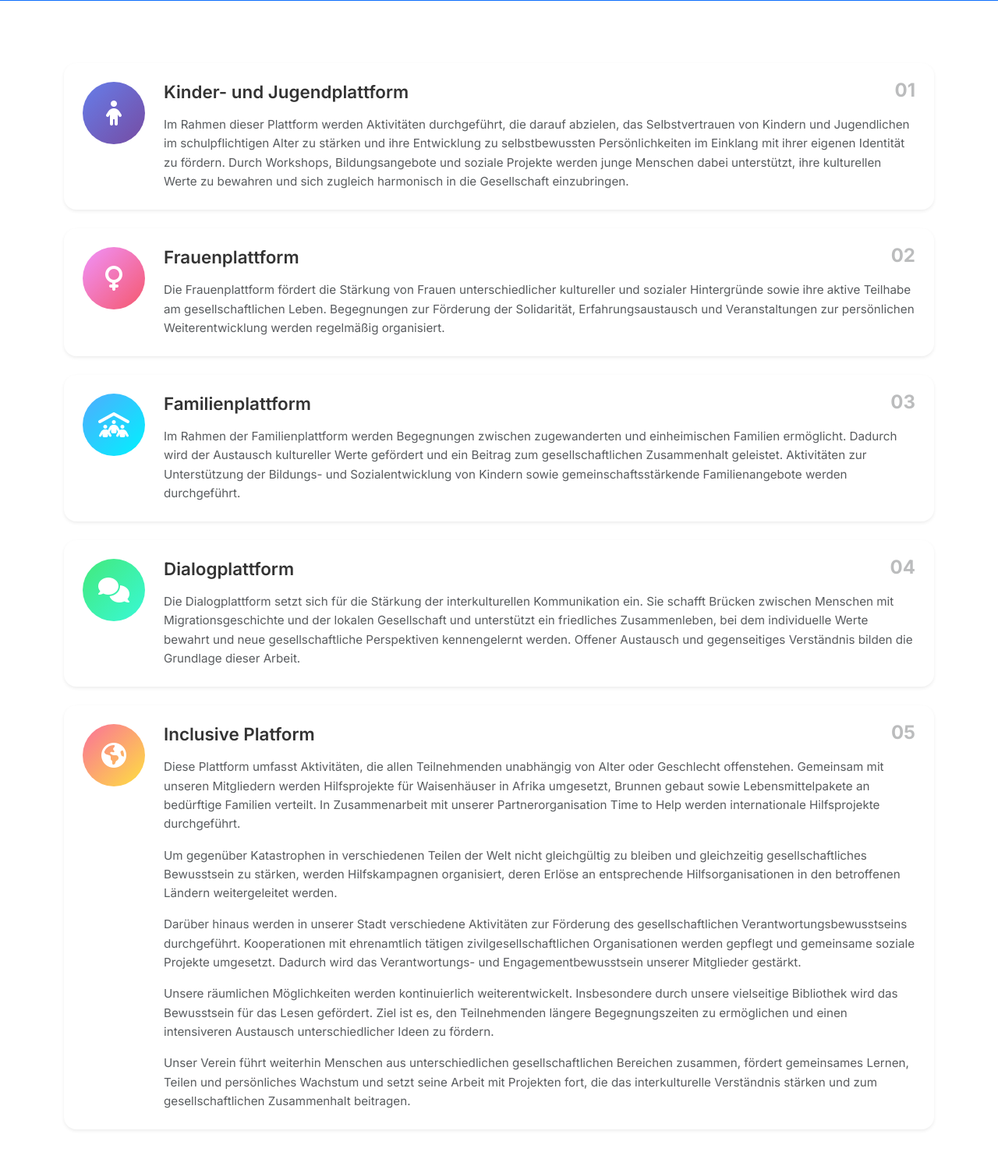
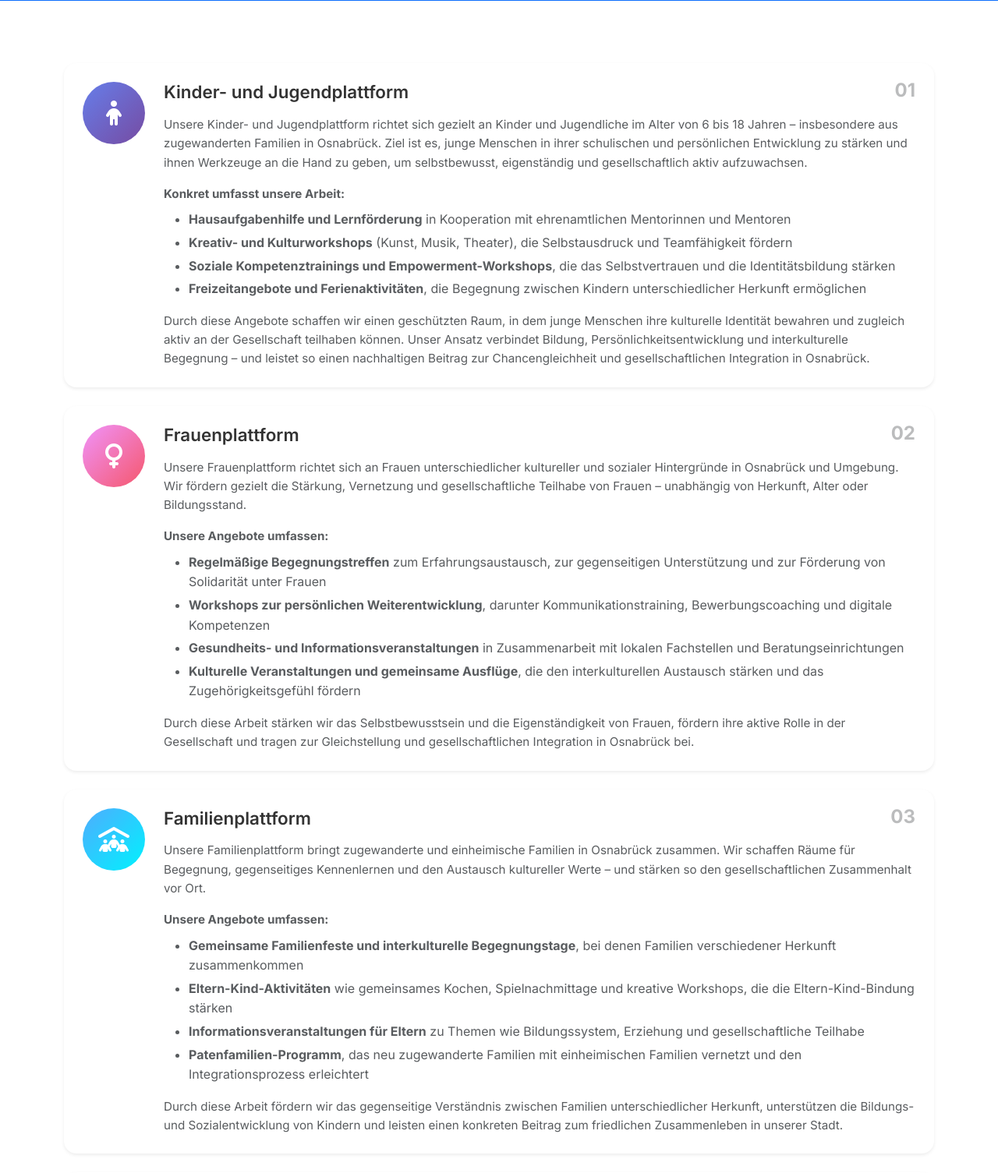
Before and after one commit to InalHakan/lesezirkel_osnabrueck, a Django app: page /plattformen/ in a window 1280 px wide. Shown: the part 302-1807 px from the top of the page at 78% size. Run offline with Django 5.2, Linux system fonts and the light colour scheme.

Commit message:
fix: Update Impressum and platforms.html with accurate information and enhanced descriptions

```diff
--- a/templates/main/platforms.html
+++ b/templates/main/platforms.html
@@ -85,8 +85,18 @@
                     </div>
                     <div>
                         <h3 class="platform-title mb-3">Kinder- und Jugendplattform</h3>
+                        <p class="card-text text-muted mb-3">
+                            Unsere Kinder- und Jugendplattform richtet sich gezielt an Kinder und Jugendliche im Alter von 6 bis 18 Jahren – insbesondere aus zugewanderten Familien in Osnabrück. Ziel ist es, junge Menschen in ihrer schulischen und persönlichen Entwicklung zu stärken und ihnen Werkzeuge an die Hand zu geben, um selbstbewusst, eigenständig und gesellschaftlich aktiv aufzuwachsen.
+                        </p>
+                        <p class="card-text text-muted mb-2"><strong>Konkret umfasst unsere Arbeit:</strong></p>
+                        <ul class="text-muted mb-3">
+                            <li class="mb-1"><strong>Hausaufgabenhilfe und Lernförderung</strong> in Kooperation mit ehrenamtlichen Mentorinnen und Mentoren</li>
+                            <li class="mb-1"><strong>Kreativ- und Kulturworkshops</strong> (Kunst, Musik, Theater), die Selbstausdruck und Teamfähigkeit fördern</li>
+                            <li class="mb-1"><strong>Soziale Kompetenztrainings und Empowerment-Workshops</strong>, die das Selbstvertrauen und die Identitätsbildung stärken</li>
+                            <li class="mb-1"><strong>Freizeitangebote und Ferienaktivitäten</strong>, die Begegnung zwischen Kindern unterschiedlicher Herkunft ermöglichen</li>
+                        </ul>
                         <p class="card-text text-muted">
-                            Im Rahmen dieser Plattform werden Aktivitäten durchgeführt, die darauf abzielen, das Selbstvertrauen von Kindern und Jugendlichen im schulpflichtigen Alter zu stärken und ihre Entwicklung zu selbstbewussten Persönlichkeiten im Einklang mit ihrer eigenen Identität zu fördern. Durch Workshops, Bildungsangebote und soziale Projekte werden junge Menschen dabei unterstützt, ihre kulturellen Werte zu bewahren und sich zugleich harmonisch in die Gesellschaft einzubringen.
+                            Durch diese Angebote schaffen wir einen geschützten Raum, in dem junge Menschen ihre kulturelle Identität bewahren und zugleich aktiv an der Gesellschaft teilhaben können. Unser Ansatz verbindet Bildung, Persönlichkeitsentwicklung und interkulturelle Begegnung – und leistet so einen nachhaltigen Beitrag zur Chancengleichheit und gesellschaftlichen Integration in Osnabrück.
                         </p>
                     </div>
                 </div>
@@ -103,8 +113,18 @@
                     </div>
                     <div>
                         <h3 class="platform-title mb-3">Frauenplattform</h3>
+                        <p class="card-text text-muted mb-3">
+                            Unsere Frauenplattform richtet sich an Frauen unterschiedlicher kultureller und sozialer Hintergründe in Osnabrück und Umgebung. Wir fördern gezielt die Stärkung, Vernetzung und gesellschaftliche Teilhabe von Frauen – unabhängig von Herkunft, Alter oder Bildungsstand.
+                        </p>
+                        <p class="card-text text-muted mb-2"><strong>Unsere Angebote umfassen:</strong></p>
+                        <ul class="text-muted mb-3">
+                            <li class="mb-1"><strong>Regelmäßige Begegnungstreffen</strong> zum Erfahrungsaustausch, zur gegenseitigen Unterstützung und zur Förderung von Solidarität unter Frauen</li>
+                            <li class="mb-1"><strong>Workshops zur persönlichen Weiterentwicklung</strong>, darunter Kommunikationstraining, Bewerbungscoaching und digitale Kompetenzen</li>
+                            <li class="mb-1"><strong>Gesundheits- und Informationsveranstaltungen</strong> in Zusammenarbeit mit lokalen Fachstellen und Beratungseinrichtungen</li>
+                            <li class="mb-1"><strong>Kulturelle Veranstaltungen und gemeinsame Ausflüge</strong>, die den interkulturellen Austausch stärken und das Zugehörigkeitsgefühl fördern</li>
+                        </ul>
                         <p class="card-text text-muted">
-                            Die Frauenplattform fördert die Stärkung von Frauen unterschiedlicher kultureller und sozialer Hintergründe sowie ihre aktive Teilhabe am gesellschaftlichen Leben. Begegnungen zur Förderung der Solidarität, Erfahrungsaustausch und Veranstaltungen zur persönlichen Weiterentwicklung werden regelmäßig organisiert.
+                            Durch diese Arbeit stärken wir das Selbstbewusstsein und die Eigenständigkeit von Frauen, fördern ihre aktive Rolle in der Gesellschaft und tragen zur Gleichstellung und gesellschaftlichen Integration in Osnabrück bei.
                         </p>
                     </div>
                 </div>
@@ -121,8 +141,18 @@
                     </div>
                     <div>
                         <h3 class="platform-title mb-3">Familienplattform</h3>
+                        <p class="card-text text-muted mb-3">
+                            Unsere Familienplattform bringt zugewanderte und einheimische Familien in Osnabrück zusammen. Wir schaffen Räume für Begegnung, gegenseitiges Kennenlernen und den Austausch kultureller Werte – und stärken so den gesellschaftlichen Zusammenhalt vor Ort.
+                        </p>
+                        <p class="card-text text-muted mb-2"><strong>Unsere Angebote umfassen:</strong></p>
+                        <ul class="text-muted mb-3">
+                            <li class="mb-1"><strong>Gemeinsame Familienfeste und interkulturelle Begegnungstage</strong>, bei denen Familien verschiedener Herkunft zusammenkommen</li>
+                            <li class="mb-1"><strong>Eltern-Kind-Aktivitäten</strong> wie gemeinsames Kochen, Spielnachmittage und kreative Workshops, die die Eltern-Kind-Bindung stärken</li>
+                            <li class="mb-1"><strong>Informationsveranstaltungen für Eltern</strong> zu Themen wie Bildungssystem, Erziehung und gesellschaftliche Teilhabe</li>
+                            <li class="mb-1"><strong>Patenfamilien-Programm</strong>, das neu zugewanderte Familien mit einheimischen Familien vernetzt und den Integrationsprozess erleichtert</li>
+                        </ul>
                         <p class="card-text text-muted">
-                            Im Rahmen der Familienplattform werden Begegnungen zwischen zugewanderten und einheimischen Familien ermöglicht. Dadurch wird der Austausch kultureller Werte gefördert und ein Beitrag zum gesellschaftlichen Zusammenhalt geleistet. Aktivitäten zur Unterstützung der Bildungs- und Sozialentwicklung von Kindern sowie gemeinschaftsstärkende Familienangebote werden durchgeführt.
+                            Durch diese Arbeit fördern wir das gegenseitige Verständnis zwischen Familien unterschiedlicher Herkunft, unterstützen die Bildungs- und Sozialentwicklung von Kindern und leisten einen konkreten Beitrag zum friedlichen Zusammenleben in unserer Stadt.
                         </p>
                     </div>
                 </div>
@@ -139,8 +169,18 @@
                     </div>
                     <div>
                         <h3 class="platform-title mb-3">Dialogplattform</h3>
+                        <p class="card-text text-muted mb-3">
+                            Unsere Dialogplattform baut Brücken zwischen Menschen unterschiedlicher Kulturen, Religionen und Lebensweisen in Osnabrück. Wir schaffen Formate, die den offenen Austausch fördern, Vorurteile abbauen und ein respektvolles Miteinander in unserer Stadt stärken.
+                        </p>
+                        <p class="card-text text-muted mb-2"><strong>Unsere Formate umfassen:</strong></p>
+                        <ul class="text-muted mb-3">
+                            <li class="mb-1"><strong>Offene Diskussionsrunden und Dialogabende</strong> zu aktuellen gesellschaftlichen Themen wie Integration, Zusammenleben und demokratische Werte</li>
+                            <li class="mb-1"><strong>Interreligiöse Begegnungen</strong>, bei denen Menschen verschiedener Glaubensrichtungen ins Gespräch kommen und Gemeinsamkeiten entdecken</li>
+                            <li class="mb-1"><strong>Kooperationsveranstaltungen mit lokalen Institutionen</strong> wie Schulen, Vereinen und kommunalen Einrichtungen zur Stärkung des gesellschaftlichen Netzwerks</li>
+                            <li class="mb-1"><strong>Lesezirkel und Buchgespräche</strong>, die Literatur als Brücke zwischen Kulturen nutzen und zum gemeinsamen Nachdenken anregen</li>
+                        </ul>
                         <p class="card-text text-muted">
-                            Die Dialogplattform setzt sich für die Stärkung der interkulturellen Kommunikation ein. Sie schafft Brücken zwischen Menschen mit Migrationsgeschichte und der lokalen Gesellschaft und unterstützt ein friedliches Zusammenleben, bei dem individuelle Werte bewahrt und neue gesellschaftliche Perspektiven kennengelernt werden. Offener Austausch und gegenseitiges Verständnis bilden die Grundlage dieser Arbeit.
+                            Durch diese Arbeit tragen wir aktiv zur interkulturellen Verständigung und zum friedlichen Zusammenleben in Osnabrück bei. Unser Ansatz basiert auf gegenseitigem Respekt, offenem Zuhören und der Überzeugung, dass Dialog der Schlüssel zu einer starken, vielfältigen Gesellschaft ist.
                         </p>
                     </div>
                 </div>
@@ -158,19 +198,17 @@
                     <div>
                         <h3 class="platform-title mb-3">Inclusive Platform</h3>
                         <p class="card-text text-muted mb-3">
-                            Diese Plattform umfasst Aktivitäten, die allen Teilnehmenden unabhängig von Alter oder Geschlecht offenstehen. Gemeinsam mit unseren Mitgliedern werden Hilfsprojekte für Waisenhäuser in Afrika umgesetzt, Brunnen gebaut sowie Lebensmittelpakete an bedürftige Familien verteilt. In Zusammenarbeit mit unserer Partnerorganisation Time to Help werden internationale Hilfsprojekte durchgeführt.
+                            Unsere Inclusive Platform steht allen Interessierten unabhängig von Alter, Geschlecht oder Herkunft offen. Sie verbindet lokales Engagement in Osnabrück mit internationaler Solidarität und fördert das gesellschaftliche Verantwortungsbewusstsein unserer Mitglieder.
                         </p>
-                        <p class="card-text text-muted mb-3">
-                            Um gegenüber Katastrophen in verschiedenen Teilen der Welt nicht gleichgültig zu bleiben und gleichzeitig gesellschaftliches Bewusstsein zu stärken, werden Hilfskampagnen organisiert, deren Erlöse an entsprechende Hilfsorganisationen in den betroffenen Ländern weitergeleitet werden.
-                        </p>
-                        <p class="card-text text-muted mb-3">
-                            Darüber hinaus werden in unserer Stadt verschiedene Aktivitäten zur Förderung des gesellschaftlichen Verantwortungsbewusstseins durchgeführt. Kooperationen mit ehrenamtlich tätigen zivilgesellschaftlichen Organisationen werden gepflegt und gemeinsame soziale Projekte umgesetzt. Dadurch wird das Verantwortungs- und Engagementbewusstsein unserer Mitglieder gestärkt.
-                        </p>
-                        <p class="card-text text-muted mb-3">
-                            Unsere räumlichen Möglichkeiten werden kontinuierlich weiterentwickelt. Insbesondere durch unsere vielseitige Bibliothek wird das Bewusstsein für das Lesen gefördert. Ziel ist es, den Teilnehmenden längere Begegnungszeiten zu ermöglichen und einen intensiveren Austausch unterschiedlicher Ideen zu fördern.
-                        </p>
+                        <p class="card-text text-muted mb-2"><strong>Unsere Arbeit umfasst:</strong></p>
+                        <ul class="text-muted mb-3">
+                            <li class="mb-1"><strong>Internationale Hilfsprojekte</strong> in Zusammenarbeit mit unserer Partnerorganisation Time to Help – darunter Unterstützung von Waisenhäusern in Afrika, Brunnenbau und Lebensmittelhilfe für bedürftige Familien</li>
+                            <li class="mb-1"><strong>Hilfskampagnen bei Katastrophen</strong>, deren Erlöse gezielt an Hilfsorganisationen in betroffenen Regionen weitergeleitet werden</li>
+                            <li class="mb-1"><strong>Lokale Sozialprojekte in Osnabrück</strong> in Kooperation mit ehrenamtlich tätigen zivilgesellschaftlichen Organisationen – gemeinsam setzen wir uns für ein solidarisches Miteinander ein</li>
+                            <li class="mb-1"><strong>Vereinseigene Bibliothek</strong>, die das Lesen fördert, längere Begegnungszeiten ermöglicht und als Ort des Austauschs und der Inspiration dient</li>
+                        </ul>
                         <p class="card-text text-muted">
-                            Unser Verein führt weiterhin Menschen aus unterschiedlichen gesellschaftlichen Bereichen zusammen, fördert gemeinsames Lernen, Teilen und persönliches Wachstum und setzt seine Arbeit mit Projekten fort, die das interkulturelle Verständnis stärken und zum gesellschaftlichen Zusammenhalt beitragen.
+                            Unser Verein führt Menschen aus unterschiedlichen gesellschaftlichen Bereichen zusammen, fördert gemeinsames Lernen, Teilen und persönliches Wachstum. Durch unsere Projekte stärken wir das interkulturelle Verständnis, das ehrenamtliche Engagement und den gesellschaftlichen Zusammenhalt – lokal in Osnabrück und darüber hinaus.
                         </p>
                     </div>
                 </div>
```
Also changed, not shown: templates/main/impressum.html (+2 -18 lines).
